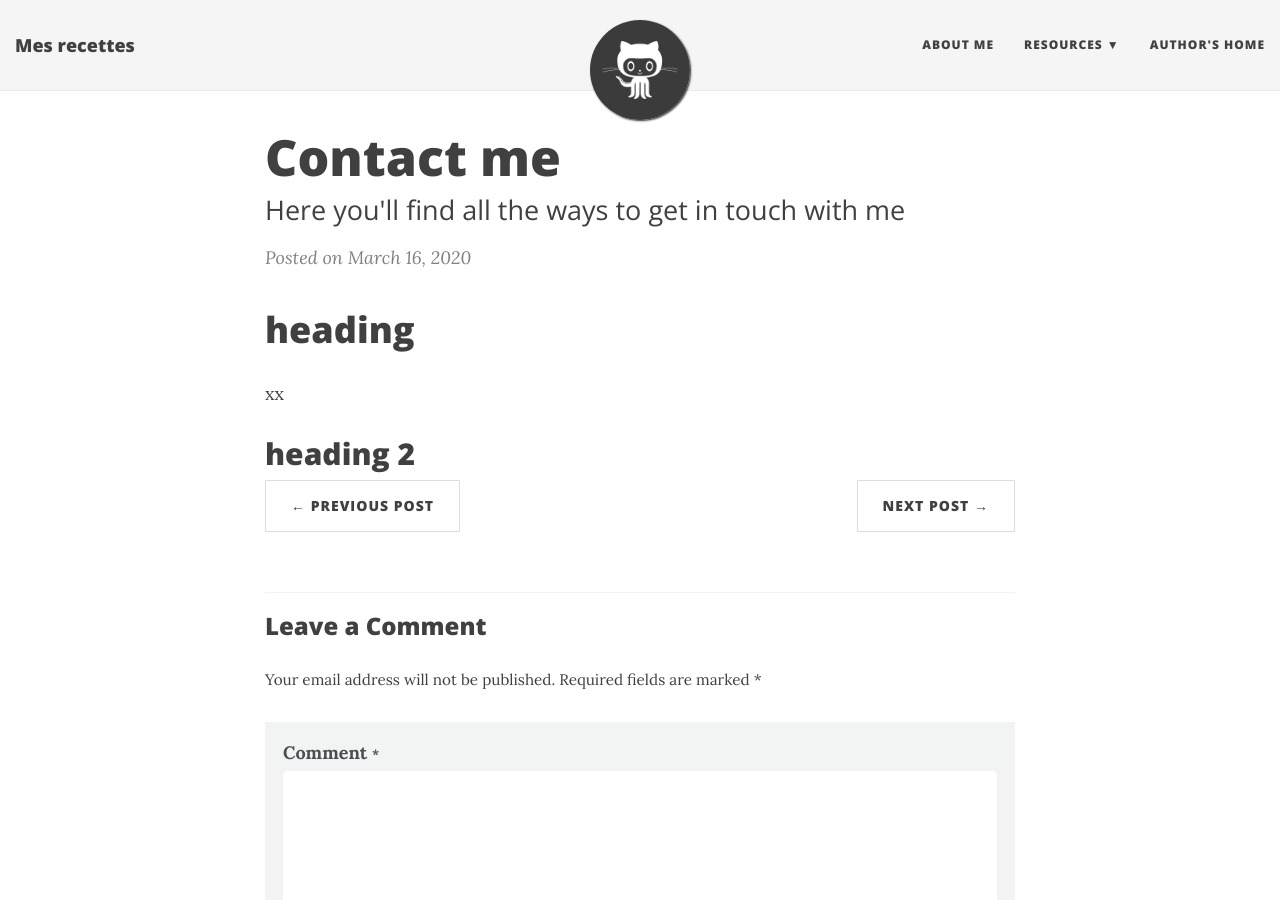
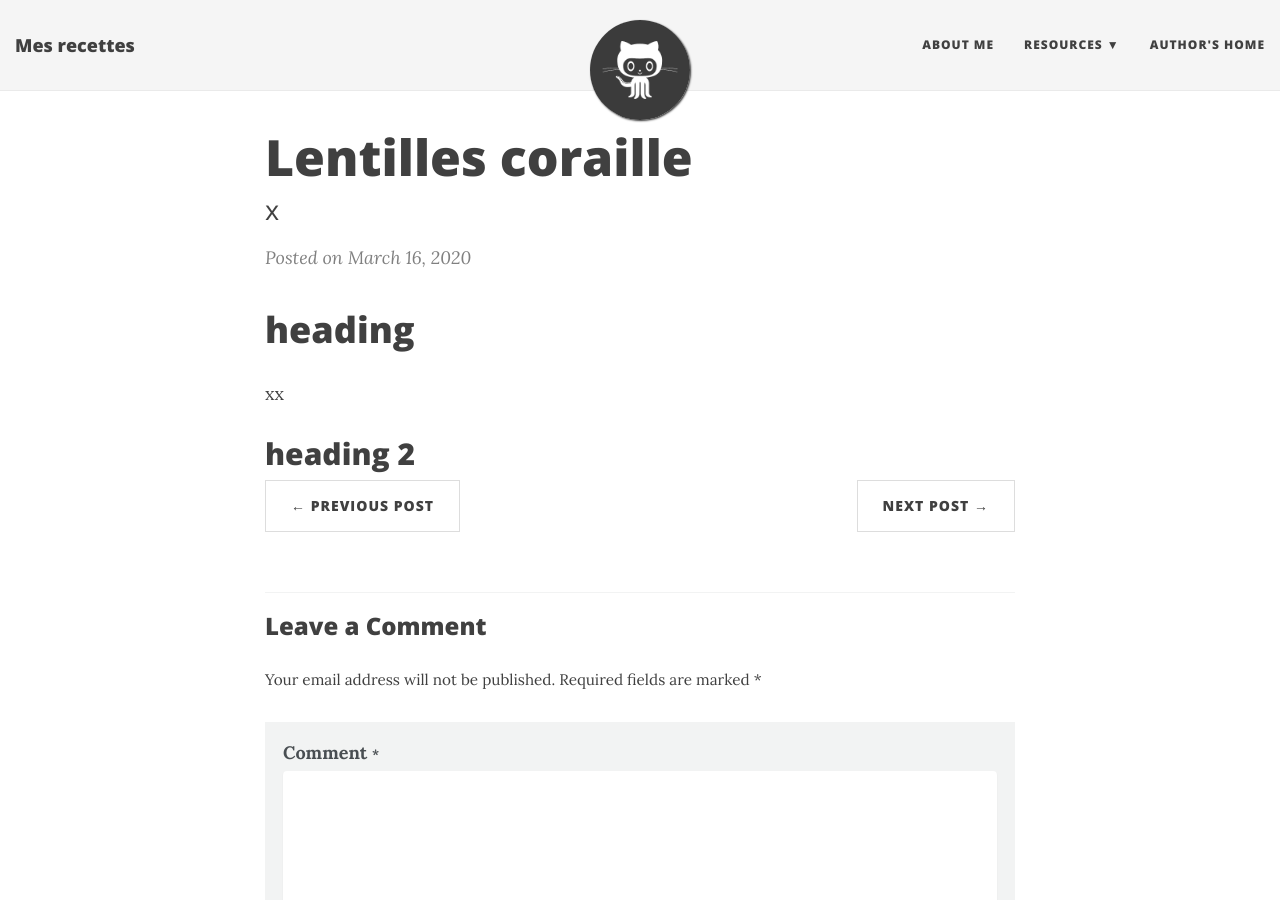
Before and after one commit to TheFeloDevTeam/TheBlogOfFeloFamily, a Jekyll site: the page built from _posts/2020-03-16-Lentilles-Coraille.md, in a window 1280 px wide and 900 px high. Built offline with Jekyll 4.4.1, drawn with Linux system fonts in a browser that asks for light colours; nearby versions of some CDN libraries.

Commit message:
Update 2020-03-16-Lentilles-Coraille.md

```diff
--- a/_posts/2020-03-16-Lentilles-Coraille.md
+++ b/_posts/2020-03-16-Lentilles-Coraille.md
@@ -1,6 +1,6 @@
 ---
-title: Contact me
-subtitle: Here you'll find all the ways to get in touch with me
+title: Lentilles coraille
+subtitle: x
 ---
 
 # heading
```
